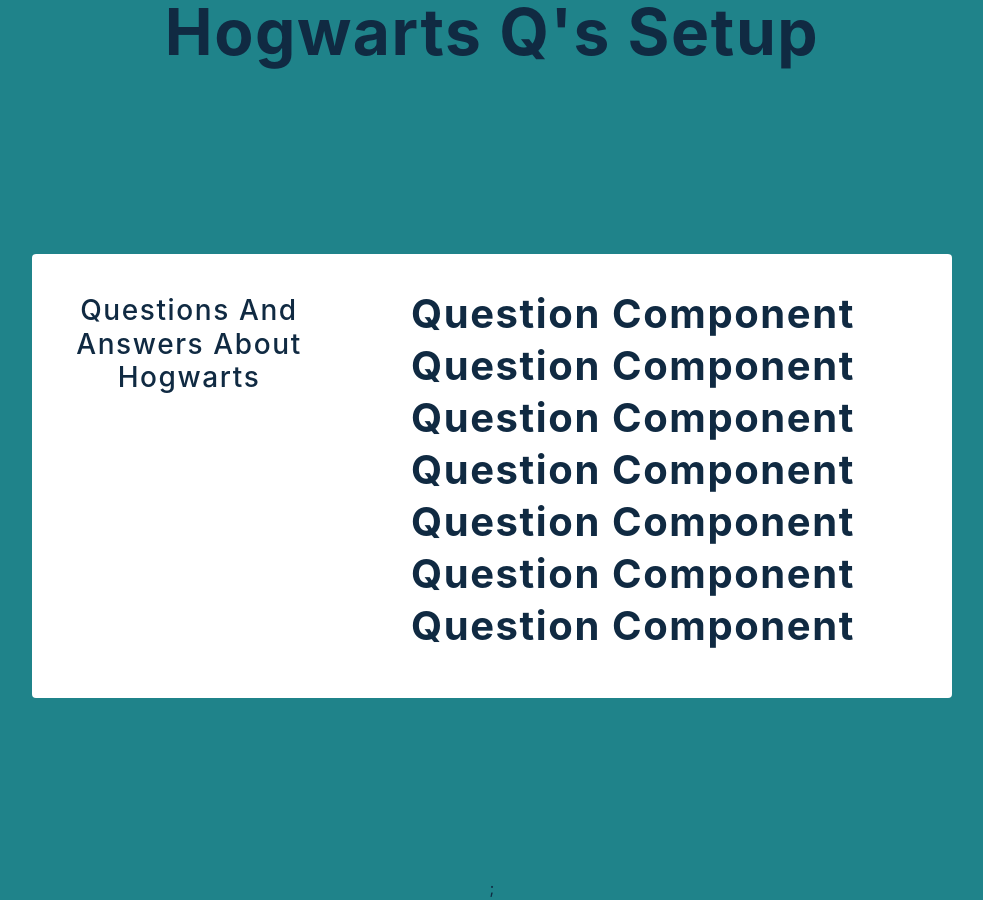
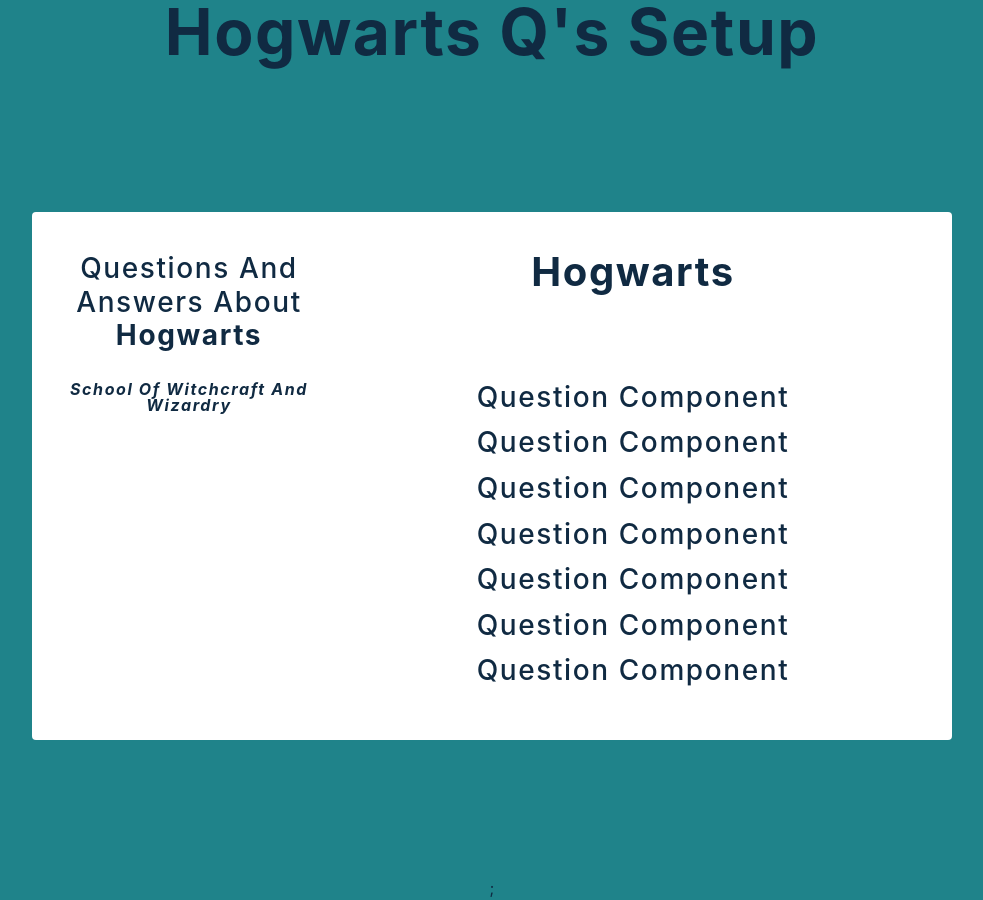
Before and after one commit to l33th/hogwarts-qna, a React (Create React App) app: page / in a window 1280 px wide. Shown: the whole page, without its empty margins (148-1131 px from the left). Built offline with nearby package versions, Linux system fonts and the light colour scheme.

Commit message:
Display Question Component - Cleanup

```diff
--- a/src/components/HogwartsQs.js
+++ b/src/components/HogwartsQs.js
@@ -11,7 +11,9 @@
 			</div>
 			<main>
 				<div className='container'>
-					<h3>questions and answers about hogwarts</h3>
+					<h3>questions and answers about <br /> <strong>hogwarts</strong></h3>
+					<h2>hogwarts</h2>
+					<h4><em>school of witchcraft and wizardry</em></h4>
 					<section className='info'>
 						{questions.map((question) => (
 							<SingleQuestion key={question.id} {...question} />
--- a/src/components/Question.js
+++ b/src/components/Question.js
@@ -2,7 +2,7 @@
 import { AiOutlineMinus, AiOutlinePlus } from "react-icons/ai";
 
 const Question = () => {
-	return <h2>question component</h2>;
+	return <h3>question component</h3>;
 };
 
 export default Question;
```
